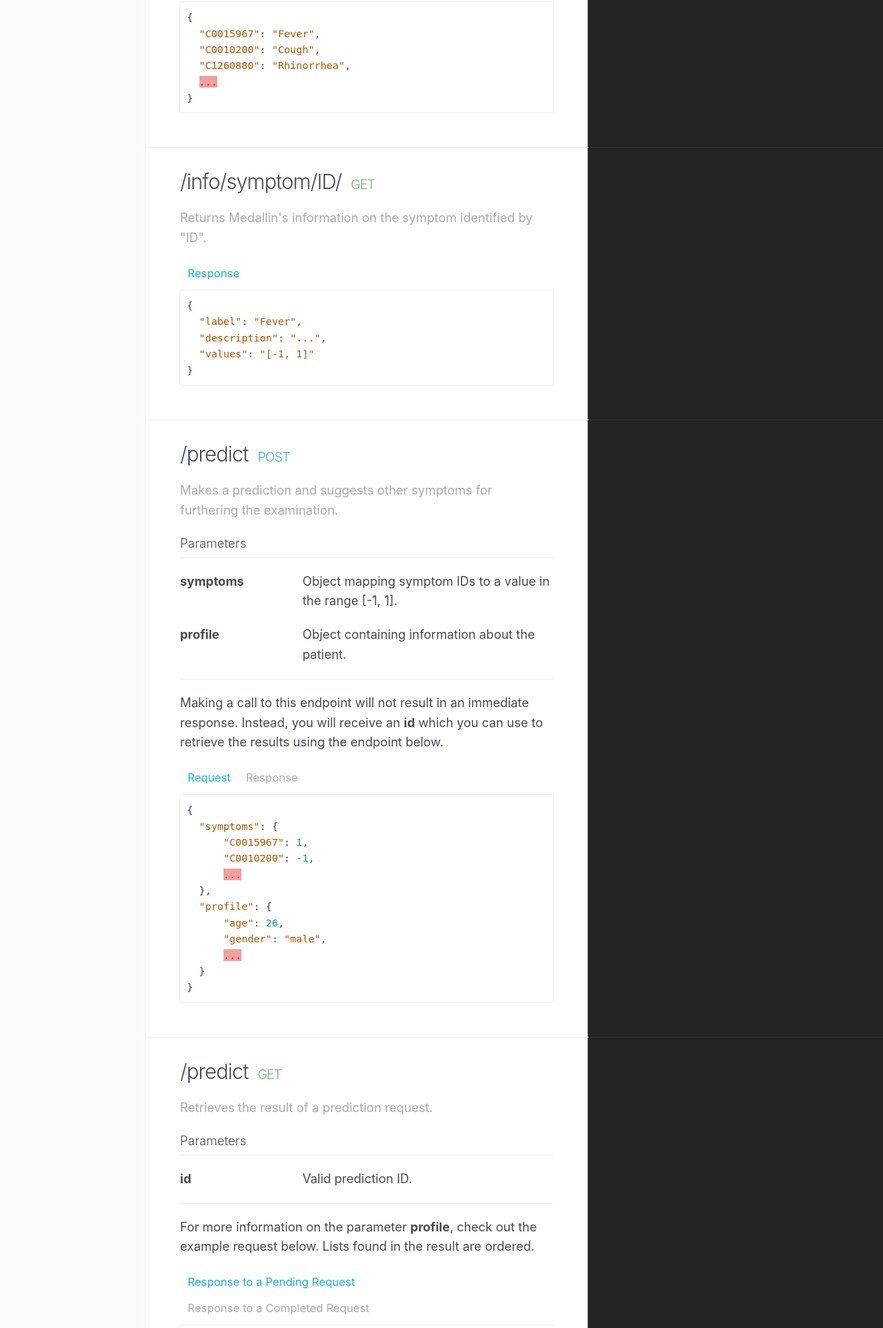
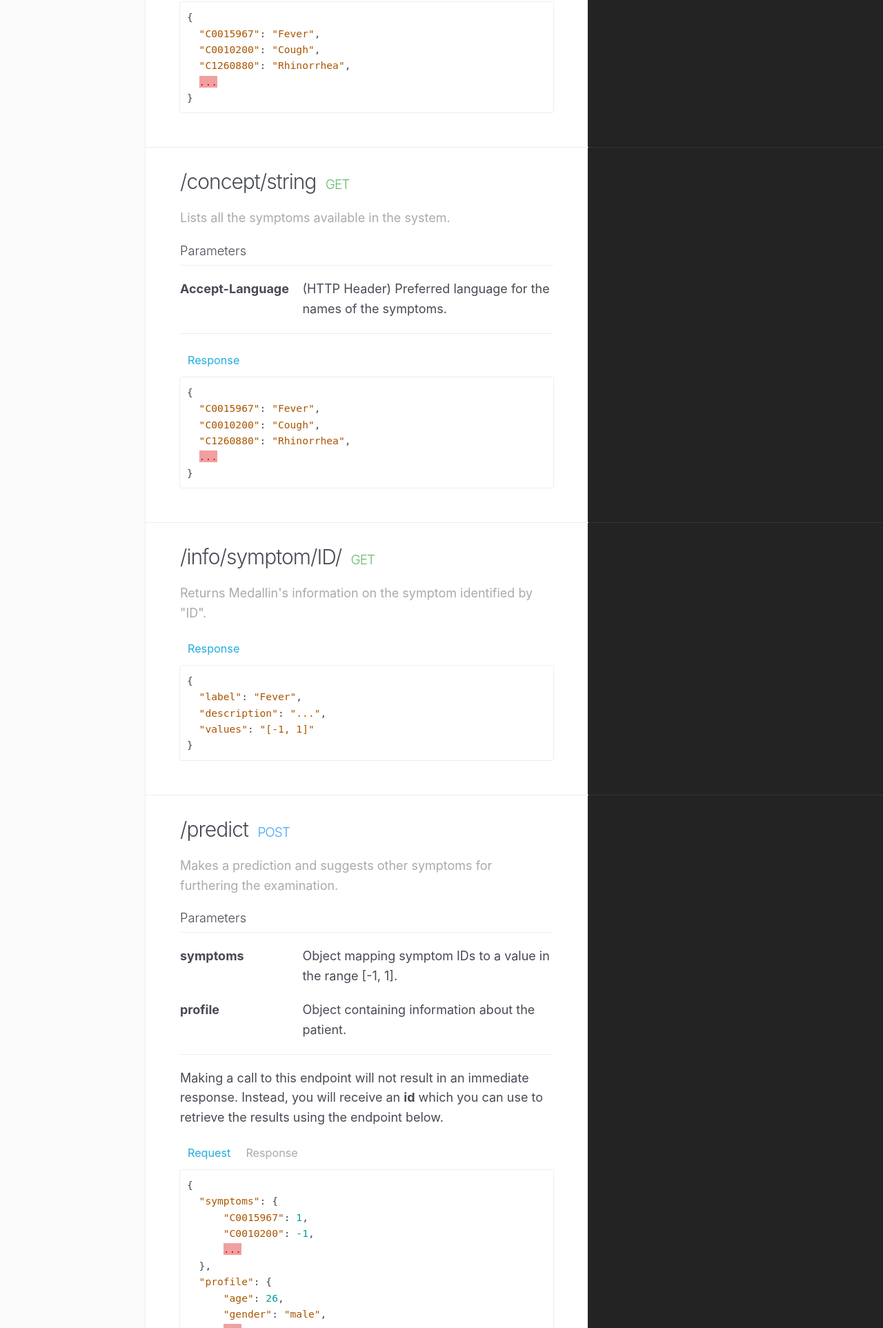
Before and after one commit to gorjiarman/Medallin, a Django app: template api/templates/api-docs.html in a window 1280 px wide. Shown: the part 2410-4335 px from the top of the page at 69% size. Run offline with Django 3.2, Linux system fonts and the light colour scheme; the template is opened without the code that fills it, so the values that code supplies are empty.

Commit message:
Update api-docs.html

```diff
--- a/api/templates/api-docs.html
+++ b/api/templates/api-docs.html
@@ -389,6 +389,49 @@
     <section class="doc-content">
         <section class="left-docs">
             <h3>
+                <a id="apiconceptsearch_list">
+                    /concept/string
+
+                    <span class="endpoint get"></span>
+
+                </a>
+                <a class="editor-link" href="cloudcannon:collections/_api/symptoms_list.md">Edit</a>
+            </h3>
+
+            <p class="description">Lists all the symptoms available in the system.</p>
+
+
+            <h6>Parameters</h6>
+            <dl>
+
+                <dt>Accept-Language</dt>
+                <dd>(HTTP Header) Preferred language for the names of the symptoms.</dd>
+
+            </dl>
+
+
+            <div title="Response" class="language-json highlighter-rouge">
+                <div class="highlight"><pre class="highlight"><code><span class="p">{</span><span class="w">
+  </span><span class="s2">"C0015967"</span><span class="p">:</span><span class="w"> </span><span
+                        class="s2">"Fever"</span><span class="p">,</span><span class="w">
+  </span><span class="s2">"C0010200"</span><span class="p">:</span><span class="w"> </span><span
+                        class="s2">"Cough"</span><span class="p">,</span><span class="w">
+  </span><span class="s2">"C1260880"</span><span class="p">:</span><span class="w"> </span><span
+                        class="s2">"Rhinorrhea"</span><span class="p">,</span><span class="w">
+  </span><span class="err">...</span><span class="w">
+</span><span class="p">}</span><span class="w">
+</span></code></pre>
+                </div>
+            </div>
+
+
+        </section>
+
+    </section>
+
+    <section class="doc-content">
+        <section class="left-docs">
+            <h3>
                 <a id="apisymptom_info">
                     /info/symptom/ID/
 
```
